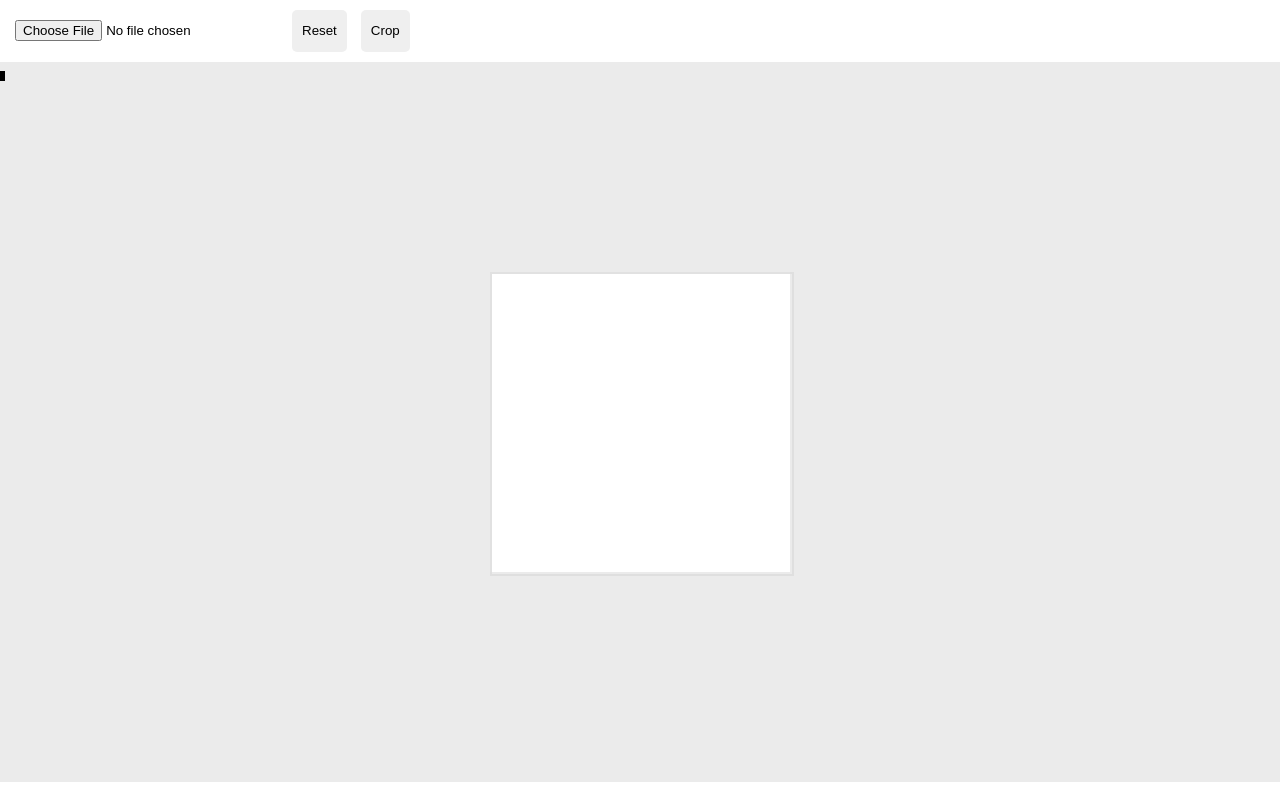
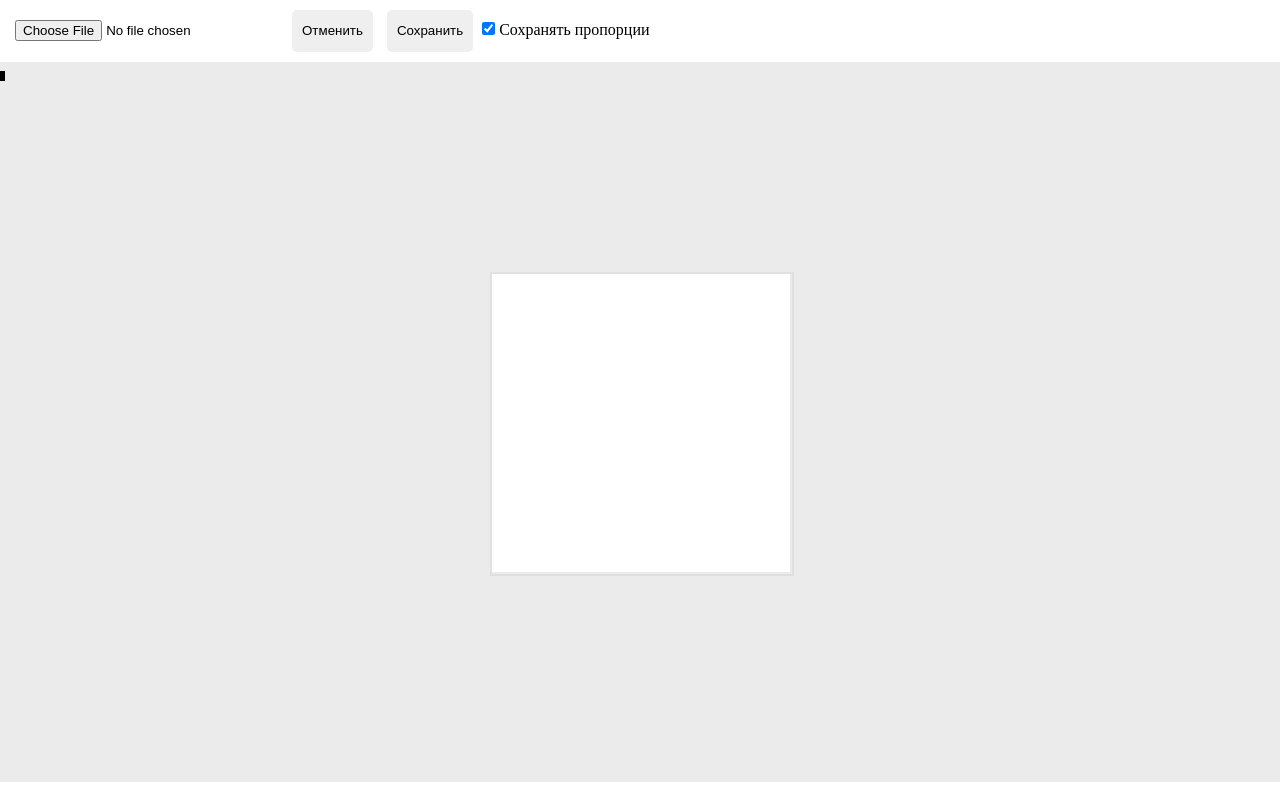
Before and after one commit to Damnaty85/resize-crop-image, a plain HTML site: page index.html in a window 1280 px wide. Drawn offline with Linux system fonts and the light colour scheme.

Commit message:
Update index.html

```diff
--- a/index.html
+++ b/index.html
@@ -12,8 +12,10 @@
 </head>
 <body>
     <input type="file" class="btn js-loadfile" value="Upload" />
-    <button class="btn js-reset">Reset</button>
-    <button class="btn js-crop">Crop</button>
+    <button class="btn js-reset">Отменить</button>
+    <button class="btn js-crop">Сохранить</button>
+    <input type="checkbox" name="" id="ratio" checked>
+    <label for="ratio">Сохранять пропорции</label>
     <div class="crop-wrapper">
         <div class="top-overlay"></div>
         <div class="bottom-overlay"></div>
```
